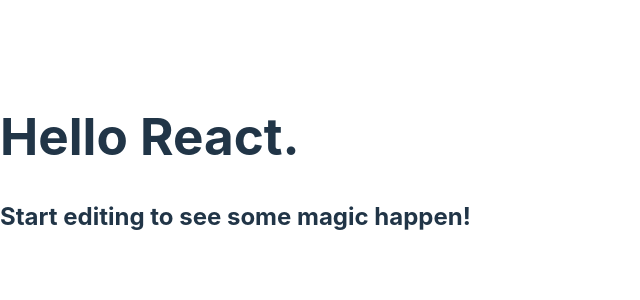
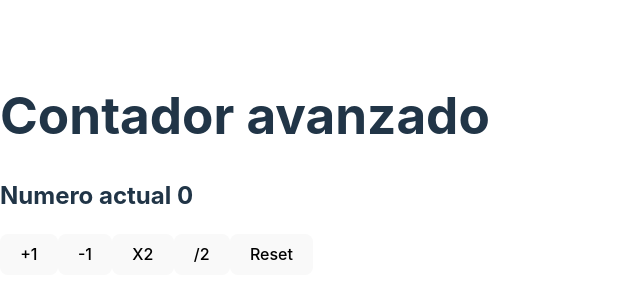
Before and after one commit to Morikunmev/React1, a React (Vite) app: page / in a window 1280 px wide. Shown: the part 236-536 px from the top of the page, without its empty margins (0-640 px from the left). Built offline with nearby package versions, Linux system fonts and the light colour scheme.

Commit message:
1 reducer

```diff
--- a/src/App.jsx
+++ b/src/App.jsx
@@ -1,10 +1,14 @@
-import React from "react";
+{
+  /*App.jsx*/
+}
+
+import React, { useReducer } from "react";
+import AdvancedCounter from "./components/UseReducer/AdvancedCounter";
 
 export function App(props) {
   return (
-    <div className="App">
-      <h1>Hello React.</h1>
-      <h2>Start editing to see some magic happen!</h2>
+    <div>
+      <AdvancedCounter />
     </div>
   );
 }
--- /dev/null
+++ b/src/components/UseReducer/AdvancedCounter.jsx
@@ -0,0 +1,44 @@
+{
+  /*AdvancedCounter.jsx*/
+}
+import React, { useReducer } from "react";
+
+const initialState = {
+  count: 0,
+  lastAction: null,
+};
+const reducer = (state, action) => {
+  switch (action.type) {
+    case "INCREMENT":
+      return { count: state.count + 1, lastAction: "incremento" };
+    case "DECREMENT":
+      return { count: state.count - 1, lastAction: "decremento" };
+    case "MULTIPLY":
+      return { count: state.count * 2, lastAction: "multiply" };
+    case "DIVIDE":
+      return { count: state.count / 2, lastAction: "divide" };
+    case "RESET":
+      return initialState;
+    default:
+      return state;
+  }
+};
+
+const AdvancedCounter = () => {
+  const [state, dispatch] = useReducer(reducer, initialState);
+
+  return (
+    <div className="App">
+      <h1>Contador avanzado</h1>
+      <h2>Numero actual {state.count}</h2>
+      {state.lastAction && <p>Ultima accion: {state.lastAction}</p>}
+      <button onClick={() => dispatch({ type: "INCREMENT" })}>+1</button>
+      <button onClick={() => dispatch({ type: "DECREMENT" })}>-1</button>
+      <button onClick={() => dispatch({ type: "MULTIPLY" })}>X2</button>
+      <button onClick={() => dispatch({ type: "DIVIDE" })}>/2</button>
+      <button onClick={() => dispatch({ type: "RESET" })}>Reset</button>
+    </div>
+  );
+};
+
+export default AdvancedCounter;
```
